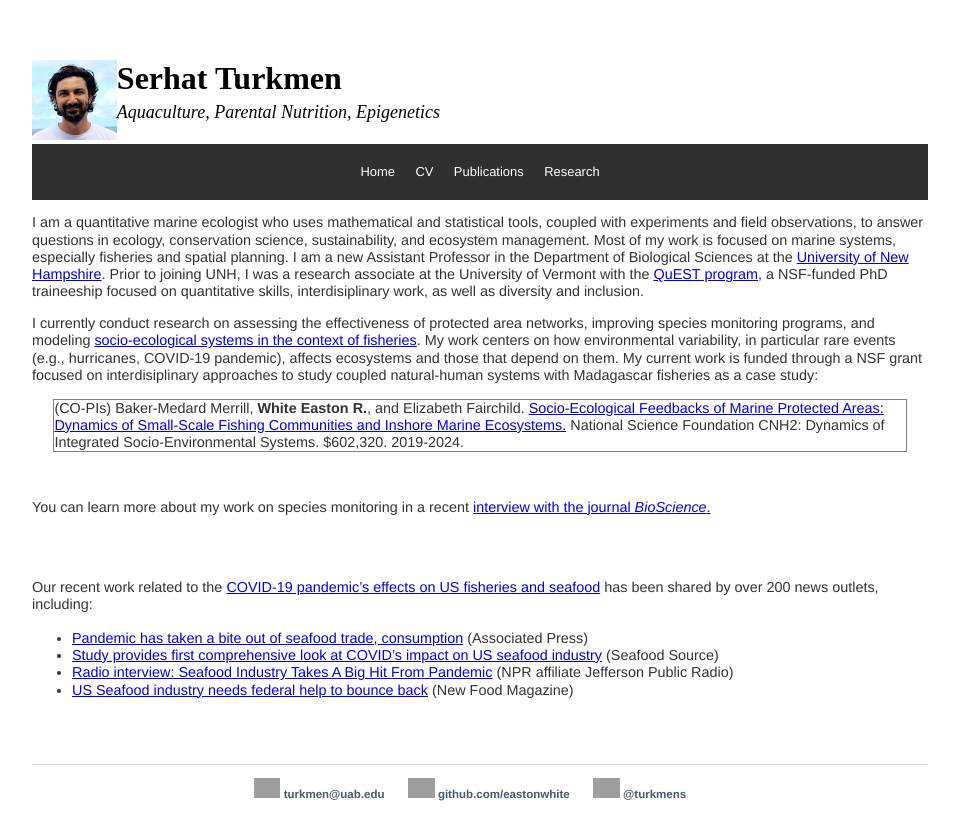
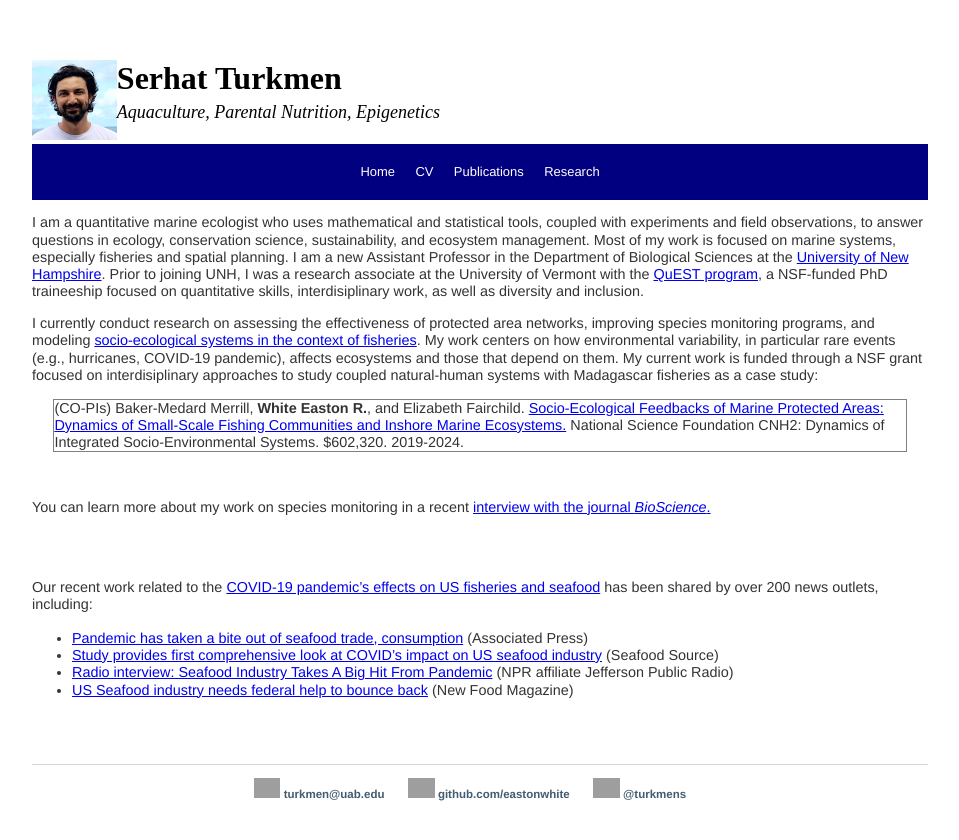
Before and after one commit to s3rhat/s3rhat, a Jekyll site: the page built from index.md, in a window 1280 px wide. Shown: the top 840 px of the page, without its empty margins (160-1119 px from the left). Built offline with Jekyll 4.4.1, drawn with Linux system fonts in a browser that asks for light colours; grey boxes are pictures that could not be loaded.

Commit message:
Update main.css

```diff
--- a/css/main.css
+++ b/css/main.css
@@ -6,7 +6,7 @@ body {
 nav ul{
    font-family:'Helvetica', 'Arial', Palatino, serif;
    list-style: none;
-   background-color: #303030;
+   background-color: #000080;
    text-align: center;
    padding: 0;
    margin: 0;
```
